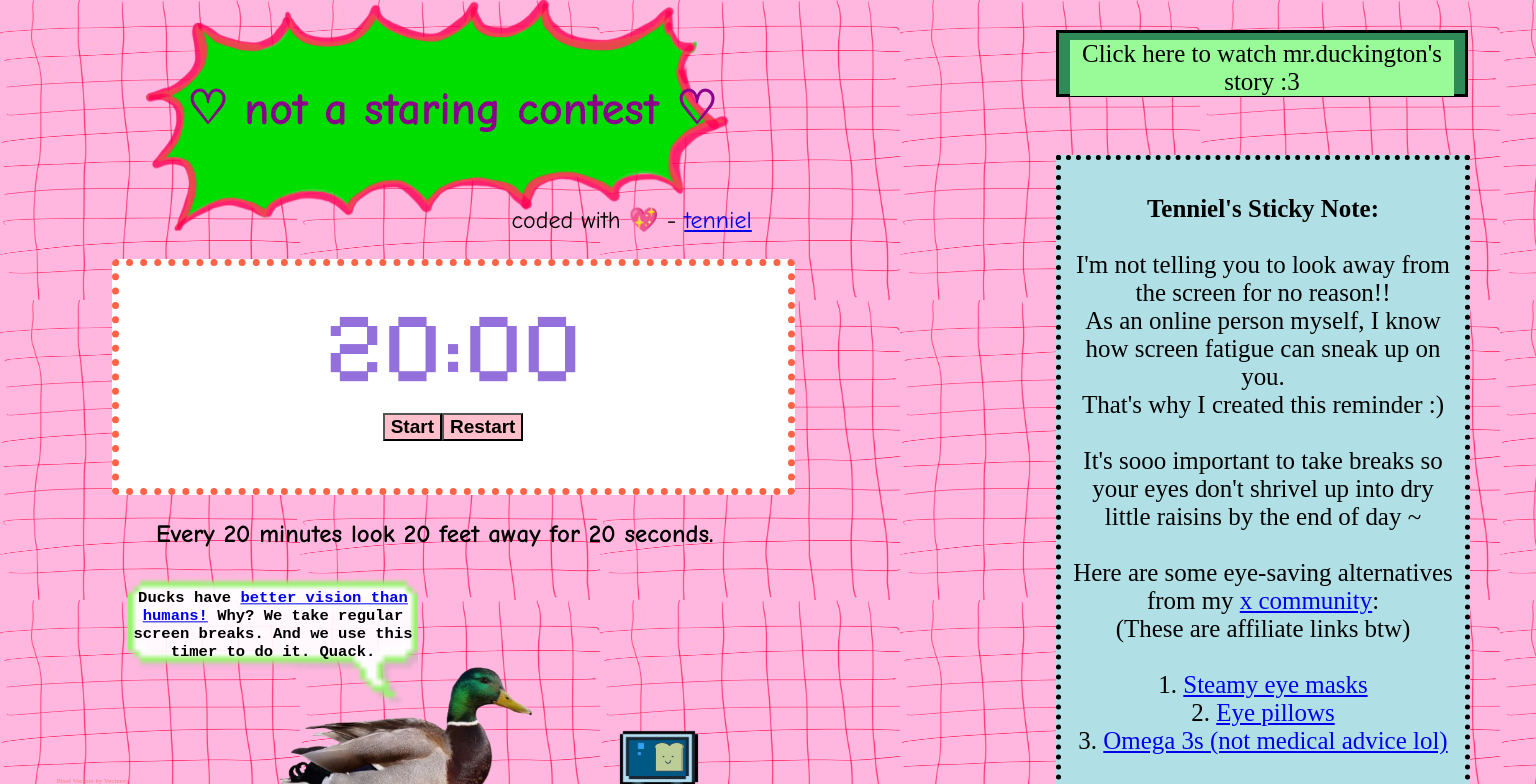
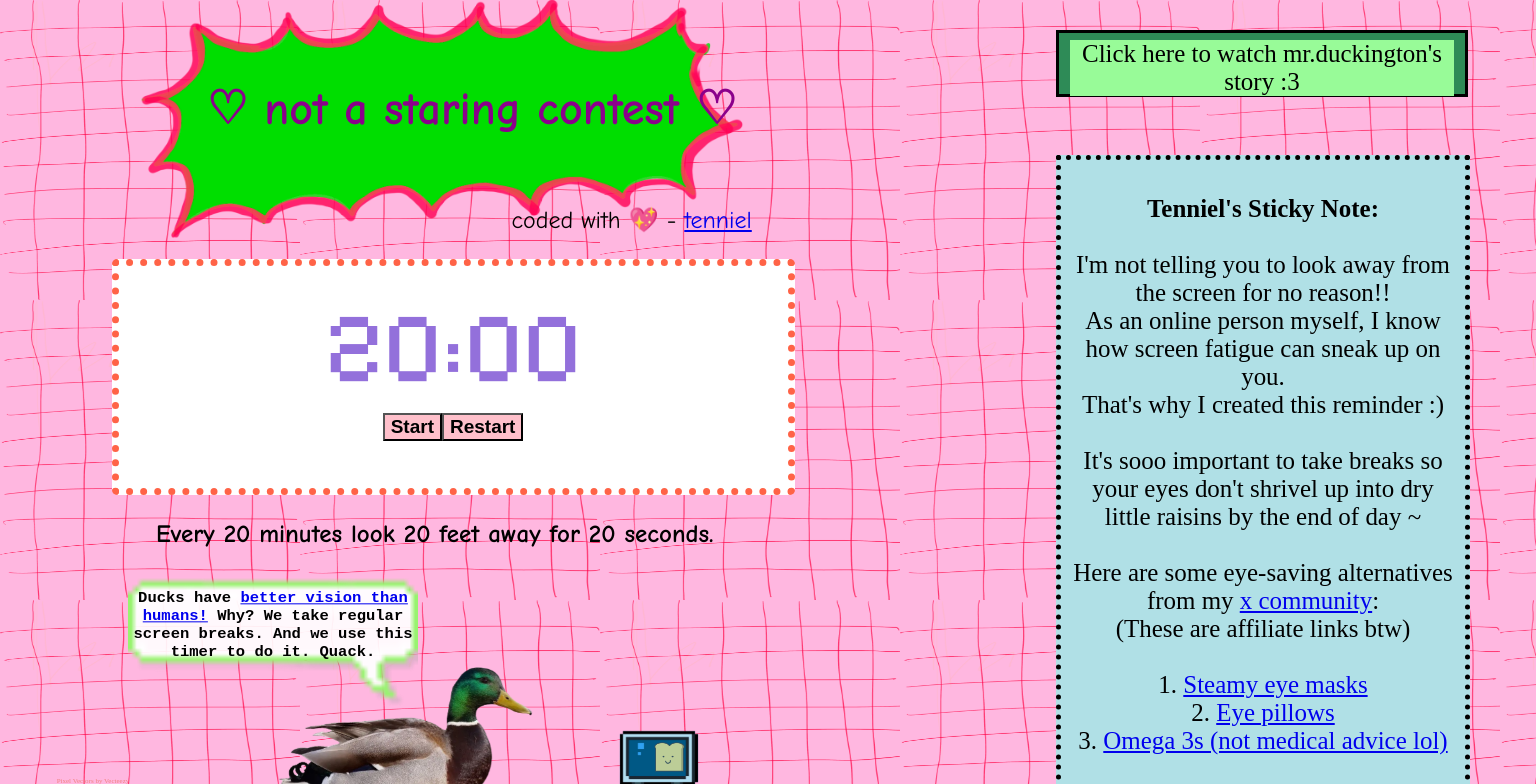
Before and after one commit to TennielStudio/LookAwayTimer, a React (Vite) app: page / in a window 1536 px wide. Shown: the top 784 px of the page. Built offline with nearby package versions, Linux system fonts and the light colour scheme.

Commit message:
fix 1440x900 title

```diff
--- a/src/styles.css
+++ b/src/styles.css
@@ -606,9 +606,14 @@ body {
 /* screen size 1440 x 900 */
 @media (min-width: 1440px) {
   .banner-container{
-    left: 70px;
+    left: 65px;
     top: -40px;
-    width: 630px;
+    width: 650px;
+  }
+
+  .title-container {
+    top: 10px;
+    right: 30px;
   }
 
   .timer-container {
```
